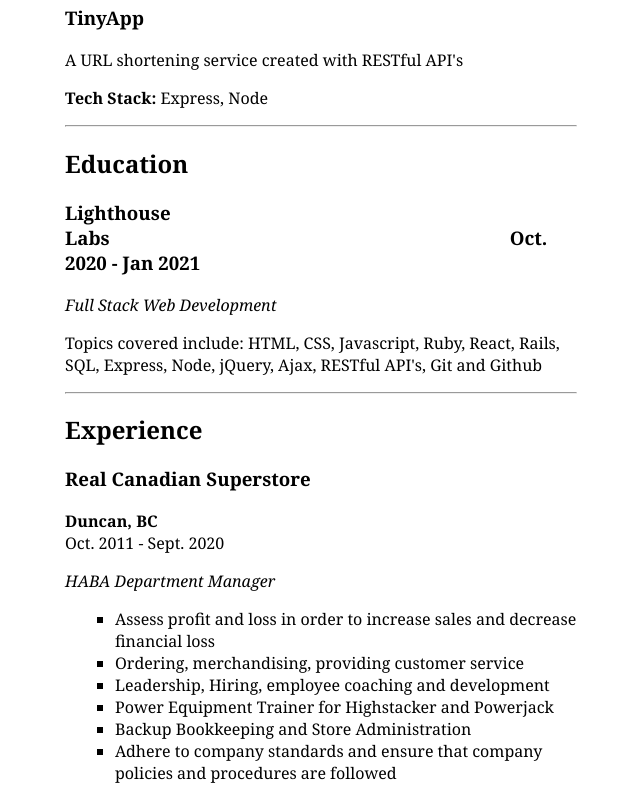
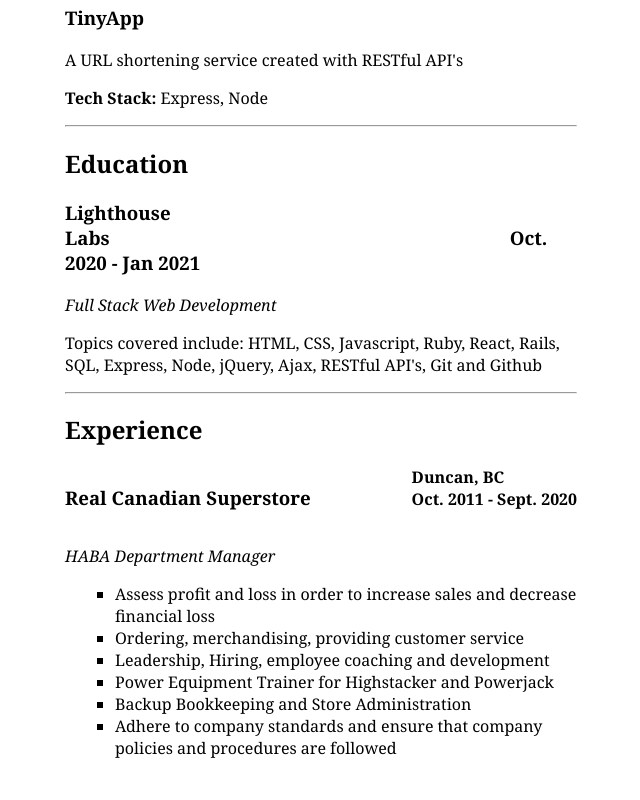
Before and after one commit to xrysen/resume, a React (Create React App) app: page / in a window 1280 px wide. Shown: the part 1117-1917 px from the top of the page, without its empty margins (319-959 px from the left). After the commit the page ends 1892 px from the top, so only its background shows below. Built offline with nearby package versions, Linux system fonts and the light colour scheme.

Commit message:
Adds styling

```diff
--- a/src/App.css
+++ b/src/App.css
@@ -14,17 +14,18 @@
   margin-left: 400px;
 }
 
-.experience .dates {
-  position: relative;
-  right: 100px;
-}
-
 .experience .location {
   position: relative;
   font-size: 1.17em;
   font-weight: bold;
   left: 565px;
   bottom: 80px;
+}
+
+.jobDates {
+  display: flex;
+  flex-direction: row;
+  justify-content: space-between;
 
 }
 
--- a/src/Components/Jobs.jsx
+++ b/src/Components/Jobs.jsx
@@ -3,22 +3,24 @@
 
 const Jobs = (props) => {
   const list = props.description.map((listItem) => {
-    return <JobTaskItem description = {listItem} />
-  })
+    return <JobTaskItem description={listItem} />;
+  });
 
   return (
     <li key={props.id}>
-      <h3>{props.company}</h3>
-      <strong>{props.location}</strong>
-      <br />
-      {props.dates}
+      <header className="jobDates">
+        <h3>{props.company}</h3>
+        <div>
+          <strong>{props.location}</strong>
+          <br />
+          <strong>{props.dates}</strong>
+        </div>
+      </header>
 
       <p>
         <em>{props.title}</em>
       </p>
-      <ul className = "jobTasks">
-        {list}
-      </ul>
+      <ul className="jobTasks">{list}</ul>
     </li>
   );
 };
```
Also changed, not shown: 1 other file (tests, documents, lock files or other folders).
